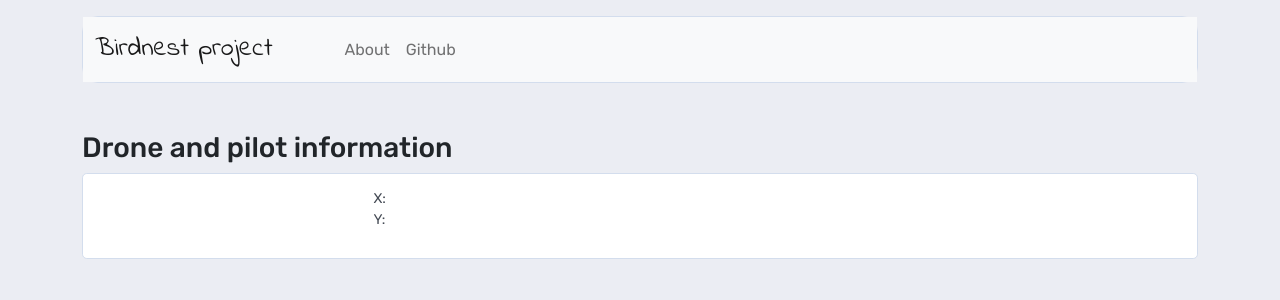
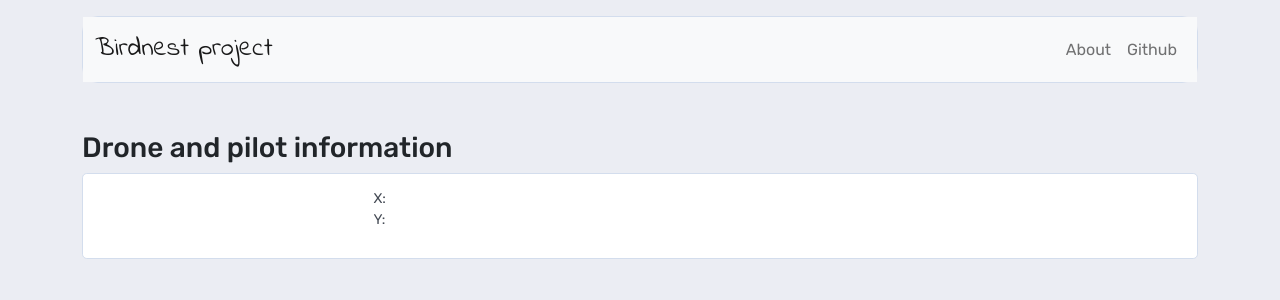
Before and after one commit to SergeiVasilyev/PROJECT-BIRDNEST, a Django app: page /drone_info/1/ in a window 1280 px wide. Shown: the top 300 px of the page. Run offline with Django 4.2, Linux system fonts and the light colour scheme; data that the repository does not hold is empty.

Commit message:
menu align right

```diff
--- a/birdnest/birdnestapp/templates/birdnest/drone_info.html
+++ b/birdnest/birdnestapp/templates/birdnest/drone_info.html
@@ -32,7 +32,7 @@
 						<span class="navbar-toggler-icon"></span>
 					</button>
 					<div class="collapse navbar-collapse ms-5" id="navbarSupportedContent">
-						<ul class="navbar-nav me-auto mb-2 mb-lg-0">
+						<ul class="navbar-nav ms-auto mb-2 mb-lg-0">
 						<li class="nav-item">
 							<a class="nav-link" aria-current="page" href="https://assignments.reaktor.com/birdnest/">About</a>
 						</li>
--- a/birdnest/birdnestapp/templates/birdnest/index.html
+++ b/birdnest/birdnestapp/templates/birdnest/index.html
@@ -169,7 +169,8 @@
 						<span class="navbar-toggler-icon"></span>
 					</button>
 					<div class="collapse navbar-collapse ms-5" id="navbarSupportedContent">
-						<ul class="navbar-nav me-auto mb-2 mb-lg-0">
+						<!-- <ul class="navbar-nav me-auto mb-2 mb-lg-0"> -->
+						<ul class="navbar-nav ms-auto mb-2 mb-lg-0">
 						<li class="nav-item">
 							<a class="nav-link" aria-current="page" href="https://assignments.reaktor.com/birdnest/">About</a>
 						</li>
```
